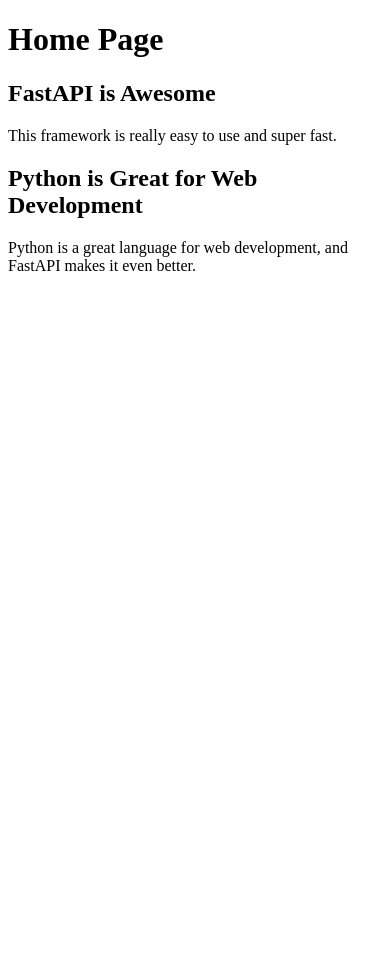
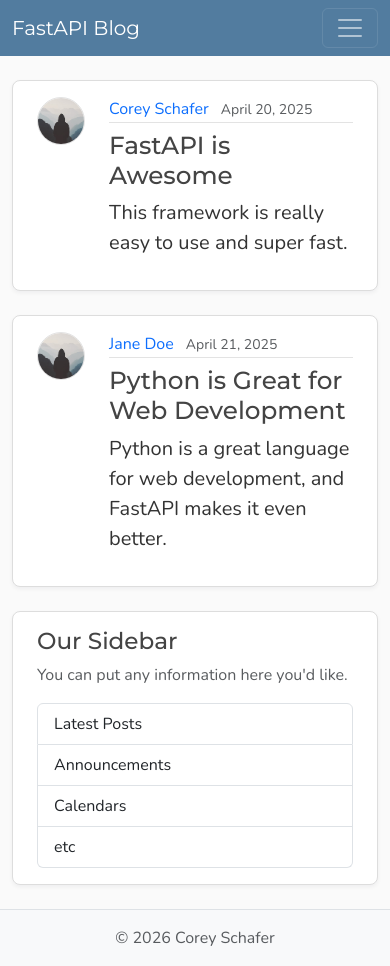
Before and after one commit to ajaySankapal/fastapi-blog, a FastAPI app: page / in a window 390 px wide. Before the commit the page ends 271 px from the top, so only its background shows below. Run offline with FastAPI, Linux system fonts and the light colour scheme.

Commit message:
templats and static files

```diff
--- a/main.py
+++ b/main.py
@@ -1,7 +1,10 @@
 from fastapi import FastAPI, Request
+from fastapi.staticfiles import StaticFiles
 from fastapi.templating import Jinja2Templates
 
 app = FastAPI()
+
+app.mount("/static",StaticFiles(directory="static"),name="static")
 
 templates = Jinja2Templates(directory="templates")
 
@@ -23,8 +26,8 @@ posts: list[dict] = [
     },
 ]
 
-@app.get('/',include_in_schema=False)
-@app.get('/posts',include_in_schema=False) # we can stack the routes also, the same response can be returned from this both the routes
+@app.get('/',include_in_schema=False,name='home')
+@app.get('/posts',include_in_schema=False,name='posts') # we can stack the routes also, the same response can be returned from this both the routes
 # if we do include_in_schema=False this will be not included in the swagger api documentation
 def home(request:Request):
     return templates.TemplateResponse(request,"home.html",{"posts":posts,"title":"Home"})
--- a/notes.txt
+++ b/notes.txt
@@ -24,3 +24,6 @@ the dynamic data that we need to create this html page that we can pass in the t
 @app.get("/")
 def home(request:Request):
     return templates.TemplateResponse(request,"home.html")
+
+
+for the templates we can use the template inheritance as well -- we can define some common layout and other templates can reuse that layout
--- /dev/null
+++ b/static/css/main.css
@@ -0,0 +1,297 @@
+:root {
+  /* Fonts */
+  --font-heading:
+    "Montserrat", system-ui, -apple-system, BlinkMacSystemFont, sans-serif;
+  --font-body:
+    "Nunito", system-ui, -apple-system, BlinkMacSystemFont, sans-serif;
+
+  /* Colors */
+  --color-bg-body: #fafafa;
+  --color-bg-content: #ffffff;
+  --color-text-primary: #333333;
+  --color-text-heading: #444444;
+  --color-steel: #527c9f;
+  --color-nav-link: #cbd5db;
+  --color-nav-link-hover: #ffffff;
+  --color-link-hover: #428bca;
+  --color-border: #dddddd;
+  --color-border-light: #e3e3e3;
+
+  /* Spacing */
+  --spacing-xl: 5rem;
+
+  /* Sizing */
+  --article-img-size: 4rem; /* 64px converted to rem */
+  --account-img-size: 7.813rem; /* 125px converted to rem */
+}
+
+/* Base Styles */
+body {
+  font-family: var(--font-body);
+  background: var(--color-bg-body);
+  color: var(--color-text-primary);
+}
+
+main {
+  padding-top: var(--spacing-xl);
+}
+
+h1,
+h2,
+h3,
+h4,
+h5,
+h6 {
+  font-family: var(--font-heading);
+  color: var(--color-text-heading);
+}
+
+.navbar-brand {
+  font-family: var(--font-heading);
+}
+
+a {
+  text-decoration: none;
+}
+
+a:focus-visible,
+button:focus-visible {
+  outline: 2px solid var(--color-link-hover);
+  outline-offset: 2px;
+}
+
+/* Headers and Navigation */
+.bg-steel {
+  background-color: var(--color-steel);
+}
+
+.site-header .navbar-nav .nav-link {
+  color: var(--color-nav-link);
+  transition: color 0.2s ease-in-out;
+}
+
+.site-header .navbar-nav .nav-link:hover,
+.site-header .navbar-nav .nav-link:focus {
+  color: var(--color-nav-link-hover);
+}
+
+.site-header .navbar-nav .nav-link.active {
+  font-weight: 600;
+}
+
+/* Content Sections */
+.content-section {
+  background: var(--color-bg-content);
+  border: 1px solid var(--color-border);
+  border-radius: 0.5rem;
+  box-shadow: 0 2px 4px rgba(15, 23, 42, 0.05);
+  transition:
+    box-shadow 0.15s ease,
+    transform 0.15s ease,
+    border-color 0.15s ease;
+}
+
+.content-section:hover {
+  box-shadow: 0 4px 10px rgba(15, 23, 42, 0.1);
+  border-color: var(--color-border-light);
+}
+
+/* Articles */
+.article-title {
+  color: var(--color-text-heading);
+  transition: color 0.2s ease-in-out;
+}
+
+a.article-title:hover,
+a.article-title:focus {
+  color: var(--color-link-hover);
+  text-decoration: none;
+}
+
+.article-content {
+  white-space: pre-line;
+  font-size: 1.25rem;
+}
+
+.article-img {
+  height: var(--article-img-size);
+  width: var(--article-img-size);
+  flex-shrink: 0;
+  object-fit: cover;
+  border: 1px solid var(--color-border-light);
+  box-shadow: 0 0 0 2px var(--color-bg-content);
+}
+
+.article-metadata {
+  padding-bottom: 0.063rem; /* 1px converted to rem */
+  border-bottom: 1px solid var(--color-border-light);
+}
+
+.article-metadata a {
+  transition: color 0.2s ease-in-out;
+}
+
+.article-metadata a:hover,
+.article-metadata a:focus {
+  color: var(--color-text-primary);
+  text-decoration: none;
+}
+
+.article-svg {
+  width: 1.563rem; /* 25px converted to rem */
+  height: 1.563rem;
+  vertical-align: middle;
+}
+
+/* Account/Profile */
+.account-img {
+  height: var(--account-img-size);
+  width: var(--account-img-size);
+  object-fit: cover;
+}
+
+.account-heading {
+  font-size: 2.5rem;
+}
+
+.file-input-sm {
+  max-width: 300px;
+}
+
+/* Custom Button Colors - Light Mode */
+.btn-outline-primary {
+  --bs-btn-color: #527c9f;
+  --bs-btn-border-color: #527c9f;
+  --bs-btn-hover-color: #fff;
+  --bs-btn-hover-bg: #466a87;
+  --bs-btn-hover-border-color: #3f6179;
+  --bs-btn-active-color: #fff;
+  --bs-btn-active-bg: #3f6179;
+  --bs-btn-active-border-color: #3a5b72;
+}
+
+.btn-outline-secondary {
+  --bs-btn-color: #495057;
+  --bs-btn-border-color: #6c757d;
+  --bs-btn-hover-color: #fff;
+  --bs-btn-hover-bg: #5a6268;
+  --bs-btn-hover-border-color: #545b62;
+  --bs-btn-active-color: #fff;
+  --bs-btn-active-bg: #545b62;
+  --bs-btn-active-border-color: #4e555b;
+}
+
+.btn-outline-danger {
+  --bs-btn-color: #a85b5b;
+  --bs-btn-border-color: #a85b5b;
+  --bs-btn-hover-color: #fff;
+  --bs-btn-hover-bg: #924e4e;
+  --bs-btn-hover-border-color: #874848;
+  --bs-btn-active-color: #fff;
+  --bs-btn-active-bg: #874848;
+  --bs-btn-active-border-color: #7c4242;
+}
+
+.btn-primary {
+  --bs-btn-color: #fff;
+  --bs-btn-bg: #527c9f;
+  --bs-btn-border-color: #527c9f;
+  --bs-btn-hover-color: #fff;
+  --bs-btn-hover-bg: #466a87;
+  --bs-btn-hover-border-color: #3f6179;
+  --bs-btn-active-color: #fff;
+  --bs-btn-active-bg: #3f6179;
+  --bs-btn-active-border-color: #3a5b72;
+}
+
+.btn-danger {
+  --bs-btn-color: #fff;
+  --bs-btn-bg: #a85b5b;
+  --bs-btn-border-color: #a85b5b;
+  --bs-btn-hover-color: #fff;
+  --bs-btn-hover-bg: #924e4e;
+  --bs-btn-hover-border-color: #874848;
+  --bs-btn-active-color: #fff;
+  --bs-btn-active-bg: #874848;
+  --bs-btn-active-border-color: #7c4242;
+}
+
+/* Custom Button Colors - Dark Mode */
+[data-bs-theme="dark"] .btn-outline-primary {
+  --bs-btn-color: #8aadc8;
+  --bs-btn-border-color: #8aadc8;
+  --bs-btn-hover-color: #000;
+  --bs-btn-hover-bg: #8aadc8;
+  --bs-btn-hover-border-color: #9fbdd4;
+  --bs-btn-active-color: #000;
+  --bs-btn-active-bg: #9fbdd4;
+  --bs-btn-active-border-color: #b4cde0;
+}
+
+[data-bs-theme="dark"] .btn-outline-secondary {
+  --bs-btn-color: #b8bfc6;
+  --bs-btn-border-color: #8a939b;
+  --bs-btn-hover-color: #000;
+  --bs-btn-hover-bg: #b8bfc6;
+  --bs-btn-hover-border-color: #adb5bd;
+  --bs-btn-active-color: #000;
+  --bs-btn-active-bg: #adb5bd;
+  --bs-btn-active-border-color: #a2aab2;
+}
+
+[data-bs-theme="dark"] .btn-outline-danger {
+  --bs-btn-color: #d89090;
+  --bs-btn-border-color: #d89090;
+  --bs-btn-hover-color: #000;
+  --bs-btn-hover-bg: #d89090;
+  --bs-btn-hover-border-color: #e0a8a8;
+  --bs-btn-active-color: #000;
+  --bs-btn-active-bg: #e0a8a8;
+  --bs-btn-active-border-color: #e8bcbc;
+}
+
+/* Responsive Adjustments */
+@media (max-width: 768px) {
+  .account-heading {
+    font-size: 2rem;
+  }
+
+  .article-img {
+    height: 3rem;
+    width: 3rem;
+  }
+}
+
+/* Dark Mode Features */
+
+[data-bs-theme="dark"] {
+  --color-bg-body: #1a1a1a;
+  --color-bg-content: #2d2d2d;
+  --color-text-primary: #e0e0e0;
+  --color-text-heading: #f0f0f0;
+  --color-border: #404040;
+  --color-border-light: #4a4a4a;
+}
+
+[data-bs-theme="dark"] .content-section {
+  box-shadow: 0 1px 3px rgba(0, 0, 0, 0.3);
+}
+
+[data-bs-theme="dark"] article.content-section:hover {
+  box-shadow: 0 2px 8px rgba(0, 0, 0, 0.5);
+}
+
+/* Custom Modal Colors */
+.modal-header.bg-success {
+  background-color: #4a7c5d !important;
+}
+
+.modal-header.bg-danger {
+  background-color: #a85b5b !important;
+}
+
+/* Ensure modal header text stays white in both themes */
+.modal-header.bg-success .modal-title,
+.modal-header.bg-danger .modal-title {
+  color: #ffffff !important;
+}
--- a/templates/home.html
+++ b/templates/home.html
@@ -1,18 +1,24 @@
-<!doctype html>
-<html lang="en">
-  <head>
-    <meta charset="UTF-8" />
-    <meta name="viewport" content="width=device-width, initial-scale=1.0" />
-    <title>
-      {% if title %} FastAPI Blog - {{ title }} {% else %} FastAPI Blog {% endif
-      %}
-    </title>
-  </head>
-  <body>
-    <h1>Home Page</h1>
-    {% for post in posts %}
-    <h2>{{post.title}}</h2>
-    <p>{{post.content}}</p>
-    {% endfor %}
-  </body>
-</html>
+{% extends "layout.html" %} {% block content %} {% for post in posts %}
+<article class="content-section py-3 px-4 mb-4">
+  <div class="d-flex align-items-start gap-4">
+    <img
+      class="rounded-circle article-img flex-shrink-0"
+      src="/static/profile_pics/default.jpg"
+      alt="{{ post.author }}'s profile picture"
+      width="64"
+      height="64"
+      loading="lazy"
+    />
+    <div class="flex-grow-1">
+      <div class="article-metadata mb-2">
+        <a class="me-2" href="#">{{ post.author }}</a>
+        <small class="text-body-secondary">{{ post.date_posted }}</small>
+      </div>
+      <h2>
+        <a class="article-title" href="#">{{ post.title }}</a>
+      </h2>
+      <p class="article-content">{{ post.content }}</p>
+    </div>
+  </div>
+</article>
+{% endfor %} {% endblock content %}
--- /dev/null
+++ b/templates/layout.html
@@ -0,0 +1,227 @@
+<!doctype html>
+<html lang="en">
+  <head>
+    <meta charset="utf-8" />
+    <meta name="viewport" content="width=device-width, initial-scale=1" />
+
+    <!-- Site Info -->
+    {% if title %}
+    <title>FastAPI Blog - {{ title }}</title>
+    {% else %}
+    <title>FastAPI Blog</title>
+    {% endif %}
+    <meta name="description" content="FastAPI Tutorial" />
+    <meta name="author" content="Corey Schafer" />
+
+    <!-- Open Graph Tags: The title of the page for social media sharing. It can match the title tag or be more descriptive. -->
+    <meta property="og:title" content="FastAPI Blog" />
+
+    <!-- Open Graph Tags: Typically set to "website" for static sites or "article" for content-heavy pages. -->
+    <meta property="og:type" content="website" />
+
+    <!-- Open Graph Tags: The URL of the page, used to ensure link previews resolve to the correct page. -->
+    <meta property="og:url" content="" />
+
+    <!-- Open Graph Tags: URL of an image that represents the page. Useful for link previews. -->
+    <meta property="og:image" content="" />
+
+    <!-- Open Graph Tags: Provides an alternative text for the image to improve accessibility. -->
+    <meta property="og:image:alt" content="" />
+
+    <!-- Preconnect for Google Fonts -->
+    <link rel="preconnect" href="https://fonts.googleapis.com" />
+    <link rel="preconnect" href="https://fonts.gstatic.com" crossorigin />
+
+    <!-- Custom Font -->
+    <link
+      href="https://fonts.googleapis.com/css2?family=Montserrat:ital,wght@0,100..900;1,100..900&family=Nunito:ital,wght@0,200..1000;1,200..1000&display=swap"
+      rel="stylesheet"
+    />
+
+    <!-- Bootstrap CSS -->
+    <link
+      href="https://cdn.jsdelivr.net/npm/bootstrap@5.3.8/dist/css/bootstrap.min.css"
+      rel="stylesheet"
+      integrity="sha384-sRIl4kxILFvY47J16cr9ZwB07vP4J8+LH7qKQnuqkuIAvNWLzeN8tE5YBujZqJLB"
+      crossorigin="anonymous"
+    />
+
+    <!-- Stylesheet -->
+    <link rel="stylesheet" type="text/css" href="{{ url_for("static",path='css/main.css') }}" />
+
+    <!-- Set a theme color that matches your website's primary color -->
+    <meta name="theme-color" content="#527c9f" />
+
+    <!-- Favicon for all browsers -->
+    <link rel="icon" href="/static/icons/favicon.ico" sizes="any" />
+    <link rel="icon" href="/static/icons/icon.svg" type="image/svg+xml" />
+
+    <!-- Apple touch icon for iOS devices -->
+    <link
+      rel="apple-touch-icon"
+      sizes="180x180"
+      href="/static/icons/icon.png"
+    />
+    <!-- Web app manifest for Progressive Web Apps -->
+    <link rel="manifest" href="/static/site.webmanifest" />
+
+    <!-- Content Security Policy: Uncomment to enhance security by restricting where content can be loaded from (useful for preventing certain attacks like XSS). Update if adding external sources (e.g., Google Fonts, Bootstrap CDN, analytics, etc). -->
+    <!-- <meta http-equiv="Content-Security-Policy" content=" default-src 'self'; script-src 'self' code.jquery.com; style-src 'self' fonts.googleapis.com; font-src fonts.gstatic.com; img-src 'self' images.examplecdn.com; "> -->
+  </head>
+  <body class="d-flex flex-column min-vh-100">
+    <header class="site-header">
+      <nav
+        class="navbar navbar-expand-md bg-steel fixed-top"
+        data-bs-theme="dark"
+      >
+        <div class="container">
+          <a class="navbar-brand me-4" href="{{ url_for("home") }}">FastAPI Blog</a>
+          <button
+            class="navbar-toggler"
+            type="button"
+            data-bs-toggle="collapse"
+            data-bs-target="#navbarToggle"
+            aria-controls="navbarToggle"
+            aria-expanded="false"
+            aria-label="Toggle navigation"
+          >
+            <span class="navbar-toggler-icon"></span>
+          </button>
+          <div class="collapse navbar-collapse" id="navbarToggle">
+            <div class="navbar-nav me-auto">
+              <a class="nav-link active" aria-current="page" href="{{ url_for("home") }}">Home</a>
+            </div>
+            <!-- Navbar Right Side -->
+            <div class="navbar-nav">
+              <a class="btn btn-outline-light mb-2 mb-md-0 me-md-2" href="#"
+                >Login</a
+              >
+              <a class="btn btn-light mb-2 mb-md-0 me-md-3" href="#"
+                >Register</a
+              >
+              <div class="nav-item dropdown">
+                <a
+                  class="nav-link dropdown-toggle"
+                  href="#"
+                  role="button"
+                  id="bd-theme"
+                  data-bs-toggle="dropdown"
+                  aria-expanded="false"
+                >
+                  <span id="bd-theme-text">🌗 Auto</span>
+                </a>
+                <ul
+                  class="dropdown-menu dropdown-menu-end"
+                  aria-labelledby="bd-theme"
+                >
+                  <li>
+                    <button
+                      class="dropdown-item"
+                      type="button"
+                      data-bs-theme-value="light"
+                    >
+                      🌝 Light
+                    </button>
+                  </li>
+                  <li>
+                    <button
+                      class="dropdown-item"
+                      type="button"
+                      data-bs-theme-value="dark"
+                    >
+                      🌚 Dark
+                    </button>
+                  </li>
+                  <li>
+                    <button
+                      class="dropdown-item"
+                      type="button"
+                      data-bs-theme-value="auto"
+                    >
+                      🌗 Auto
+                    </button>
+                  </li>
+                </ul>
+              </div>
+            </div>
+          </div>
+        </div>
+      </nav>
+    </header>
+
+    <main role="main" class="container">
+      <div class="row">
+        <div class="col-md-8">{% block content %} {% endblock content %}</div>
+        <aside class="col-md-4">
+          <div class="content-section py-3 px-4 mb-4">
+            <h3>Our Sidebar</h3>
+            <p class="text-body-secondary">
+              You can put any information here you'd like.
+            </p>
+            <ul class="list-group">
+              <li class="list-group-item">Latest Posts</li>
+              <li class="list-group-item">Announcements</li>
+              <li class="list-group-item">Calendars</li>
+              <li class="list-group-item">etc</li>
+            </ul>
+          </div>
+        </aside>
+      </div>
+    </main>
+
+    <footer class="mt-auto py-3 bg-body-tertiary border-top">
+      <div class="container text-center">
+        <p class="text-body-secondary mb-0">
+          © <span id="year"></span> Corey Schafer
+        </p>
+      </div>
+    </footer>
+
+    <!-- Set the current year in the footer -->
+    <script>
+      document.getElementById("year").textContent = new Date().getFullYear();
+    </script>
+
+    <!-- Bootstrap Bundle with Popper -->
+    <script
+      src="https://cdn.jsdelivr.net/npm/bootstrap@5.3.8/dist/js/bootstrap.bundle.min.js"
+      integrity="sha384-FKyoEForCGlyvwx9Hj09JcYn3nv7wiPVlz7YYwJrWVcXK/BmnVDxM+D2scQbITxI"
+      crossorigin="anonymous"
+    ></script>
+
+    <!-- Dark Mode Toggle -->
+    <script>
+      const setTheme = (theme) => {
+        if (theme === "auto") {
+          document.documentElement.setAttribute(
+            "data-bs-theme",
+            window.matchMedia("(prefers-color-scheme: dark)").matches
+              ? "dark"
+              : "light",
+          );
+        } else {
+          document.documentElement.setAttribute("data-bs-theme", theme);
+        }
+        localStorage.setItem("theme", theme);
+
+        // Update button text
+        const themeText = {
+          light: "🌝 Light",
+          dark: "🌚 Dark",
+          auto: "🌗 Auto",
+        };
+        document.getElementById("bd-theme-text").textContent = themeText[theme];
+      };
+
+      // Set theme on click
+      document.querySelectorAll("[data-bs-theme-value]").forEach((button) => {
+        button.addEventListener("click", () =>
+          setTheme(button.getAttribute("data-bs-theme-value")),
+        );
+      });
+
+      // Initialize
+      setTheme(localStorage.getItem("theme") || "auto");
+    </script>
+  </body>
+</html>
```
Also changed, not shown: static/icons/favicon.ico (added), static/icons/icon-192.png (added), static/icons/icon-512.png (added), static/icons/icon.png (added), static/icons/icon.svg (added), static/icons/original.png (added), static/js/utils.js (added), static/profile_pics/default.jpg (added), static/site.webmanifest (added).
